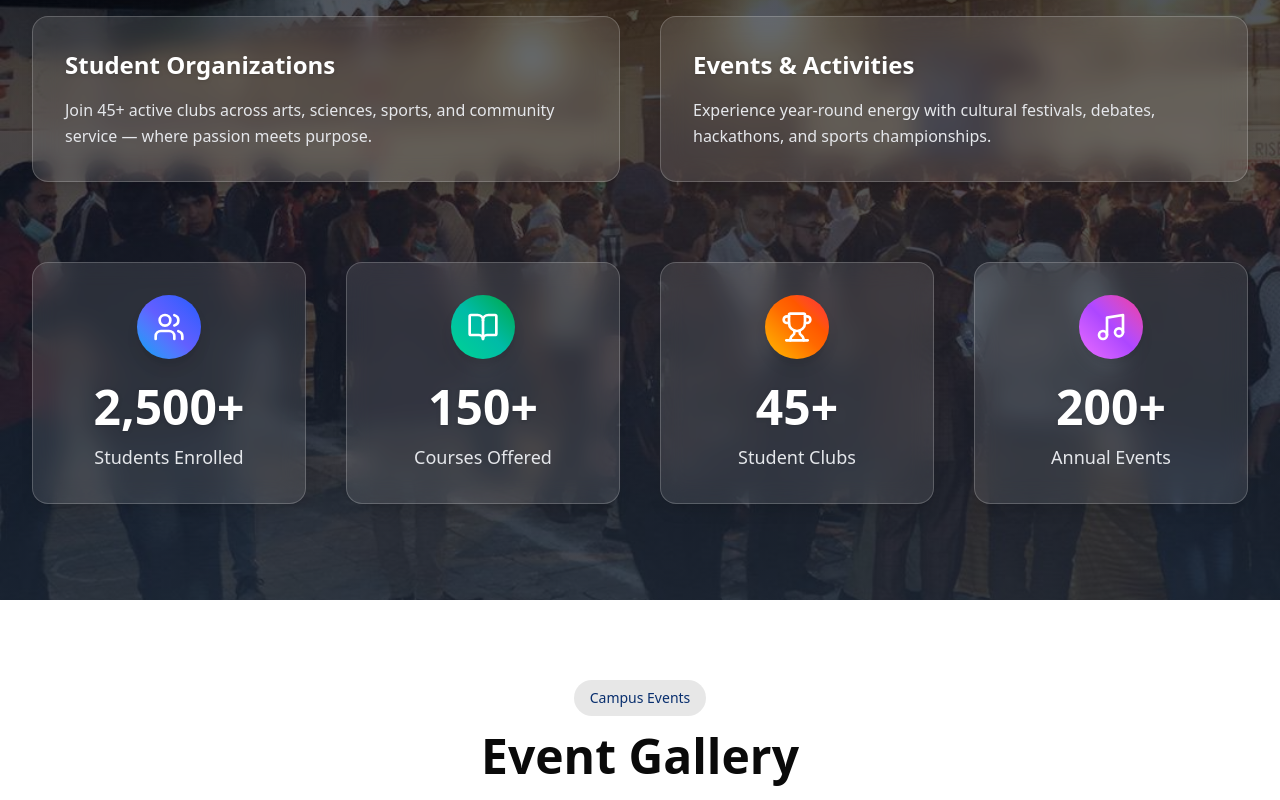
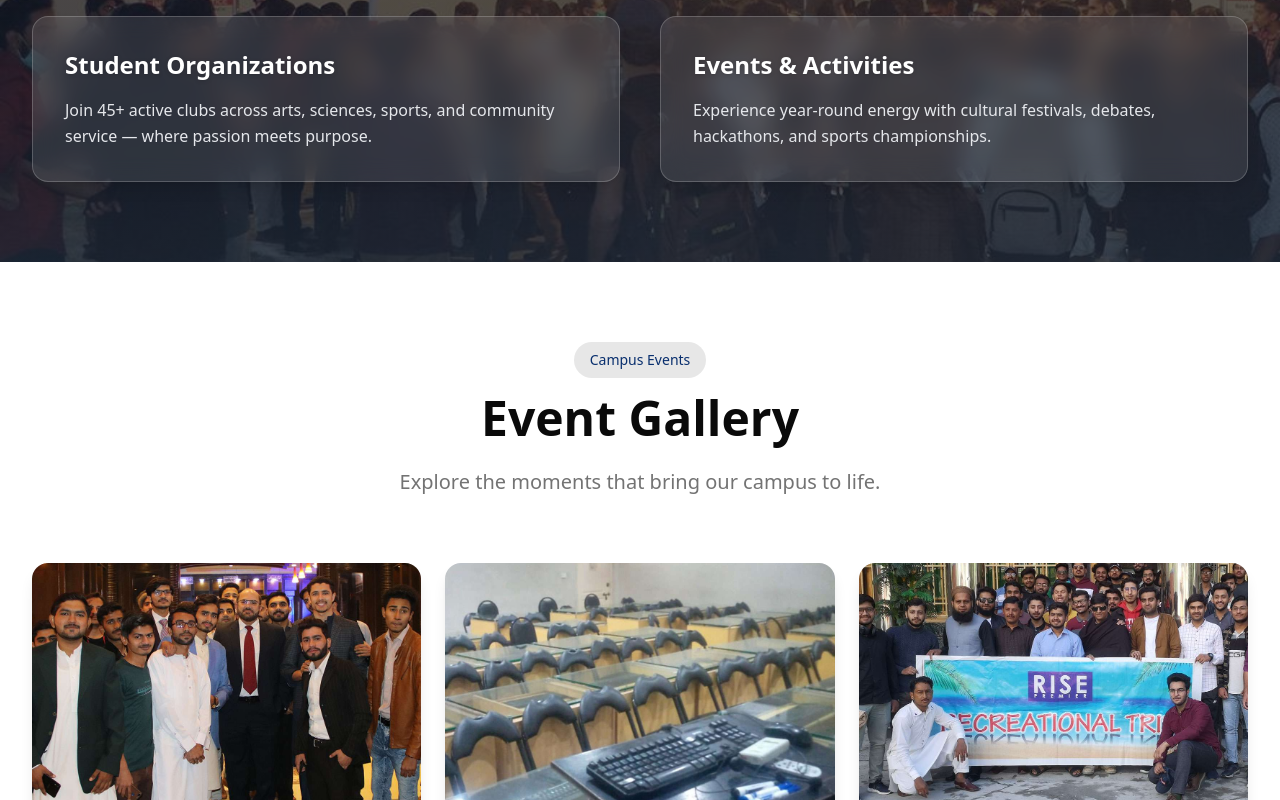
Before and after one commit to hamaadafzal4209/rise-school, a Next.js app: page / in a window 1280 px wide. Shown: the part 4120-4920 px from the top of the page. Built offline with nearby package versions, Linux system fonts and the light colour scheme.

Commit message:
refactor: update padding and remove unused stats section in CampusLife component

```diff
--- a/components/CampusLife.tsx
+++ b/components/CampusLife.tsx
@@ -56,7 +56,7 @@ const CampusLife = () => {
   ];
 
   return (
-    <section ref={ref} className="relative py-24 overflow-hidden">
+    <section ref={ref} className="relative pt-24 overflow-hidden">
       <div className="absolute inset-0">
         <div
           className="absolute inset-0 bg-cover bg-center"
@@ -84,7 +84,6 @@ const CampusLife = () => {
           </p>
         </motion.div>
 
-        {/* Description Cards */}
         <motion.div
           variants={fadeUp}
           custom={0.3}
@@ -117,37 +116,6 @@ const CampusLife = () => {
             </motion.div>
           ))}
         </motion.div>
-
-        {/* Stats Section */}
-        <motion.div
-          variants={fadeUp}
-          custom={0.6}
-          initial="hidden"
-          animate={isInView ? "visible" : "hidden"}
-          className="grid grid-cols-1 sm:grid-cols-2 lg:grid-cols-4 gap-10"
-        >
-          {stats.map((stat, i) => (
-            <motion.div
-              key={stat.label}
-              whileHover={{ y: -6, scale: 1.03 }}
-              transition={{ type: "spring", stiffness: 200 }}
-              className="text-center rounded-2xl p-8 bg-white/10 backdrop-blur-md border border-white/20 shadow-lg hover:shadow-xl transition-all duration-300"
-            >
-              <div
-                className={`w-16 h-16 mx-auto mb-6 rounded-full bg-linear-to-tr ${stat.gradient} flex items-center justify-center shadow-lg`}
-              >
-                <stat.icon className="w-8 h-8 text-white" />
-              </div>
-              <div className="text-4xl md:text-5xl font-extrabold text-white mb-3 drop-shadow">
-                {stat.value.toLocaleString()}
-                {stat.suffix}
-              </div>
-              <p className="text-gray-200 font-medium text-lg">
-                {stat.label}
-              </p>
-            </motion.div>
-          ))}
-        </motion.div>
       </div>
     </section>
   );
```
